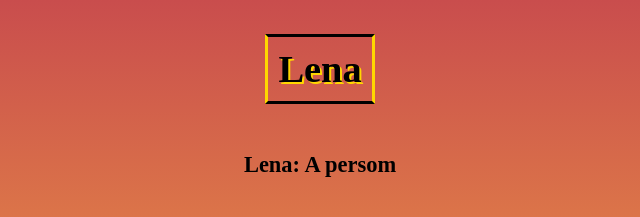
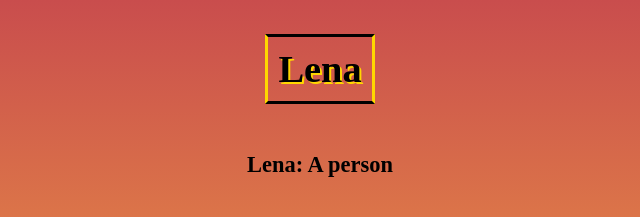
Before and after one commit to Lenaispro/Lenaispro.github.io, a plain HTML site: page index.html in a window 1280 px wide. Shown: the top 217 px of the page, 320-960 px from the left. Drawn offline with Linux system fonts and the light colour scheme.

Commit message:
finally done :)

```diff
--- a/index.html
+++ b/index.html
@@ -6,7 +6,7 @@
     </head>
     <body>
         <h1>Lena</h1>
-        <h3>Lena: A persom</h3>
+        <h3>Lena: A person</h3>
 
         <p>I like food. If you think pink is the best color... <a href="https://youtu.be/wlsntCp5mWw?t=17">enemy</a>. HEHE.</p>
         <p>I'm the owner of this webpage because am pro :)</p>
```
